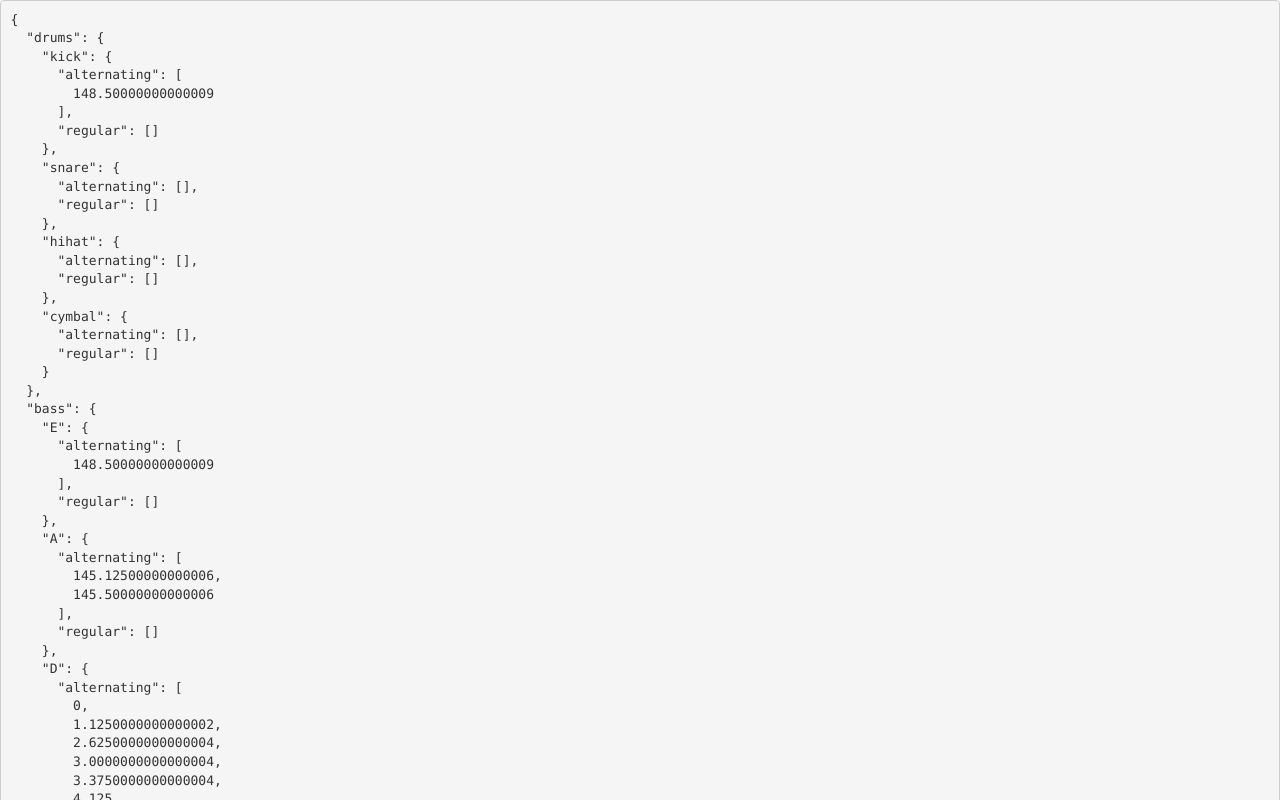
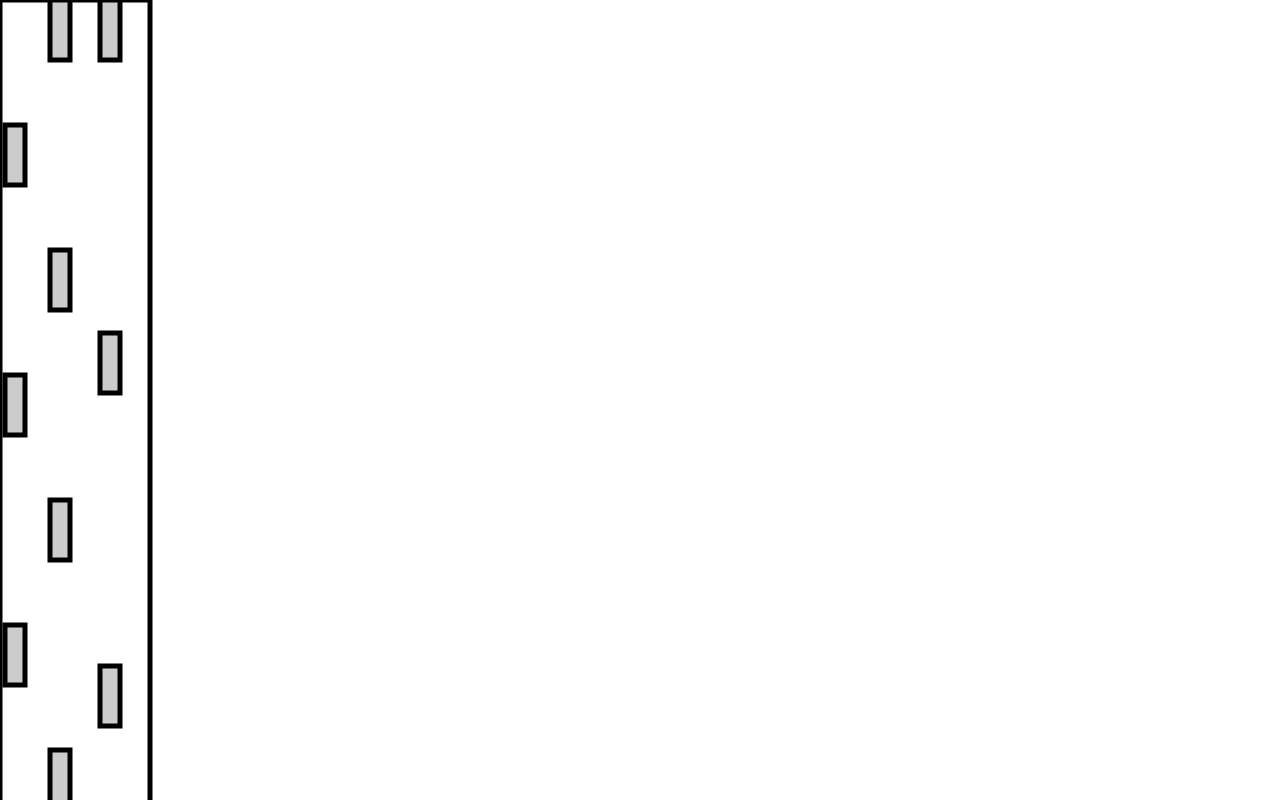
Before and after one commit to Wintergatan/midimarblemachine, a React (Create React App) app: page / in a window 1280 px wide. Shown: the top 800 px of the page. Built offline with nearby package versions, Linux system fonts and the light colour scheme.

Commit message:
new format

```diff
--- a/src/App.js
+++ b/src/App.js
@@ -4228,30 +4228,21 @@ const midi = {
       isPercussion: false
     }
   ]
-};
+}
 
+// To change manual/alternating
+// 1-49 Manual Channel 1
+// 50-99 Alternating
+// 100-127 manual Channel 2
 const instruments = {
   drums: {
-    kick: {
-      alternating: "C0",
-      regular: ["D0", "D#0"]
-    },
-    snare: {
-      alternating: "C1",
-      regular: ["D1", "D#1"]
-    },
-    hihat: {
-      alternating: "C2",
-      regular: ["D2", "D#2"]
-    },
-    cymbal: {
-      alternating: "C3",
-      regular: ["D3", "D#3"]
-    }
+    kick: ["C0"],
+    snare: ["C1"],
+    hihat: ["C2"],
+    cymbal: ["C3"],
   },
   bass: {
-    E: {
-      alternating: [
+    E: [
       "E-1",
       "F-1",
       "F#-1",
@@ -4275,10 +4266,7 @@ const instruments = {
       "C1",
       "C#1"
     ],
-      regular: []
-    },
-    A: {
-      alternating: [
+    A: [
       "A1",
       "A#1",
       "B1",
@@ -4304,10 +4292,7 @@ const instruments = {
       "G3",
       "G#3"
     ],
-      regular: []
-    },
-    D: {
-      alternating: [
+    D: [
       "D4",
       "D#4",
       "E4",
@@ -4331,10 +4316,7 @@ const instruments = {
       "A#5",
       "B5"
     ],
-      regular: []
-    },
-    G: {
-      alternating: [
+    G: [
       "G6",
       "G#6",
       "A6",
@@ -4357,14 +4339,11 @@ const instruments = {
       "D8",
       "D#8",
       "E8"
-      ],
-      regular: []
-    }
+    ]
   },
   // To be changed later, E-minor is here as an example
   vibraphone: {
-    bars: {
-      alternating: [
+    bars: [
         "B1",
         "C2",
         "D2",
@@ -4376,9 +4355,7 @@ const instruments = {
         "C3",
         "D3",
         "E3"
-      ],
-      regular: []
-    }
+      ]
   }
 };
 
--- a/src/atoms/Note.js
+++ b/src/atoms/Note.js
@@ -1,20 +1,14 @@
 import React, { Component } from "react";
-import styled from "styled-components";
-
-const Circle = styled.div`
-  border: 1px solid black;
-  width: 10px;
-  height: 30px;
-  display: block;
-  margin: 10px;
-  &:hover {
-    cursor: pointer;
-  }
-`;
+import PropTypes from "prop-types";
 
 export class Note extends Component {
   state = {
     on: false
+  };
+
+  static propTypes = {
+    x: PropTypes.number.isRequired,
+    y: PropTypes.number.isRequired
   };
 
   switch = () => {
@@ -24,12 +18,16 @@ export class Note extends Component {
 
   render() {
     const { on } = this.state;
-    let color;
-    if (on) {
-      color = "black";
-    } else {
-      color = "#cccc";
-    }
-    return <Circle style={{ backgroundColor: color }} onClick={this.switch} />;
+    const { x, y } = this.props;
+    return <rect
+      x={x}
+      y={y}
+      width="20"
+      height="60"
+      stroke="black"
+      strokeWidth="5"
+      fill={on?"black":"#ccc"}
+      onClick={this.switch}
+    />;
   }
 }
--- a/src/components/NewNoteGrid.js
+++ b/src/components/NewNoteGrid.js
@@ -2,6 +2,13 @@ import React, { Component } from "react";
 import styled from "styled-components";
 import PropTypes from "prop-types";
 import { Note } from "../atoms/Note";
+
+function Notes(props) {
+  console.log(props.result.bass.D.alternating)
+  return props.result.bass.D.alternating.map(note => {
+    return <Note key={"note" + note} x={note} y={5} />
+  })
+}
 
 export class NewNoteGrid extends Component {
   static propTypes = {
@@ -12,27 +19,63 @@ export class NewNoteGrid extends Component {
     const { instruments, notes } = this.props;
     //const group = "bass";
 
-    let result = { drums: {}, bass: {}, vibraphone: {} };
+    //let result = { drums: {}, bass: {}, vibraphone: {} };
 
-    Object.keys(instruments).forEach(group => {
-      ["alternating", "regular"].forEach(kind => {
-        Object.keys(instruments[group]).forEach(item => {
-          const filteredNotes = notes[group]
-            .filter(note => {
-              return instruments[group][item][kind].indexOf(note.name) !== -1;
-            })
-            .map(note => note.time);
-          // console.log("filteredNotes", filteredNotes);
-          if (!result[group][item]) {
-            result[group][item] = {};
-          }
-          result[group][item][kind] = filteredNotes;
-        });
-      });
-    });
+    // Object.keys(instruments).forEach(group => {
+    //   ["alternating", "regular"].forEach(kind => {
+    //     Object.keys(instruments[group]).forEach(item => {
+    //       const filteredNotes = notes[group]
+    //         .filter(note => {
+    //           return instruments[group][item][kind].indexOf(note.name) !== -1;
+    //         })
+    //         .map(note => note.time);
+    //       // console.log("filteredNotes", filteredNotes);
+    //       if (!result[group][item]) {
+    //         result[group][item] = {};
+    //       }
+    //       result[group][item][kind] = filteredNotes;
+    //     });
+    //   });
+    // });
 
-    // console.log("result", result);
+    const result = Object.keys(instruments).map(instrument => {
+      console.log("instruments", instrument)
+      Object.keys(instruments[instrument]).map(instrumentPart => {
+        console.log("instrumentPart", instrumentPart)
+        instruments[instrument][instrumentPart].filter(note => {
+          console.log(note);
+        })
+      })
+    })
 
-    return <pre>{JSON.stringify(result, null, 2)}</pre>;
+    console.log("result", result);
+
+
+    return <svg width="1000px" height="1000px">
+      <rect
+        x={0}
+        y={0}
+        width={150}
+        height={1000}
+        stroke="black"
+        strokeWidth={5}
+        fill={"white"}
+      />
+      {/* <Notes result={result} /> */}
+
+      <Note x={5} y={125} />
+      <Note x={5} y={375} />
+      <Note x={5} y={625} />
+      <Note x={5} y={875} />
+
+      <Note x={50} y={0} />
+      <Note x={50} y={250} />
+      <Note x={50} y={500} />
+      <Note x={50} y={750} />
+
+      <Note x={100} y={0} />
+      <Note x={100} y={333} />
+      <Note x={100} y={666} />
+    </svg>;
   }
 }
```
Lines whose indentation alone changed are shown as unchanged.
